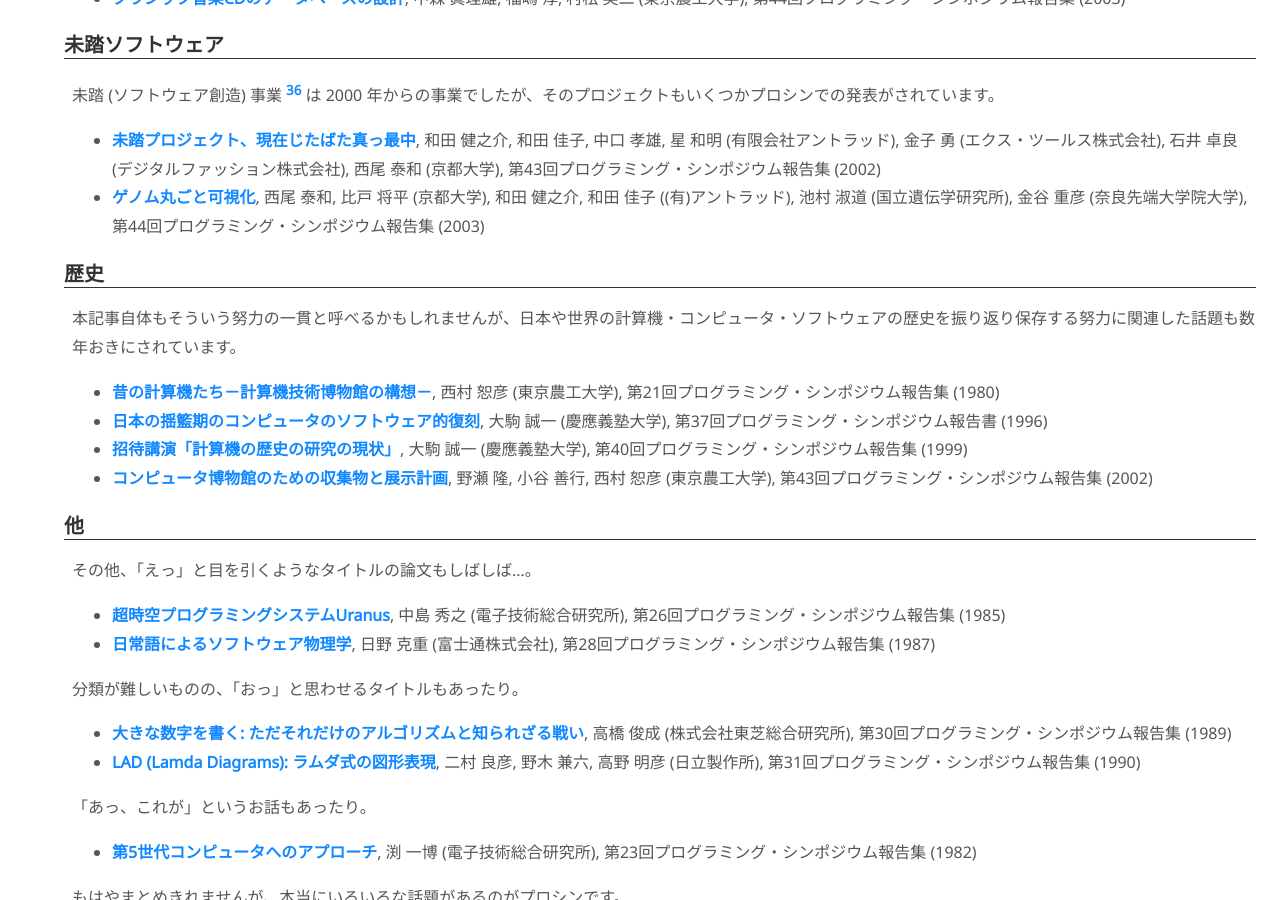
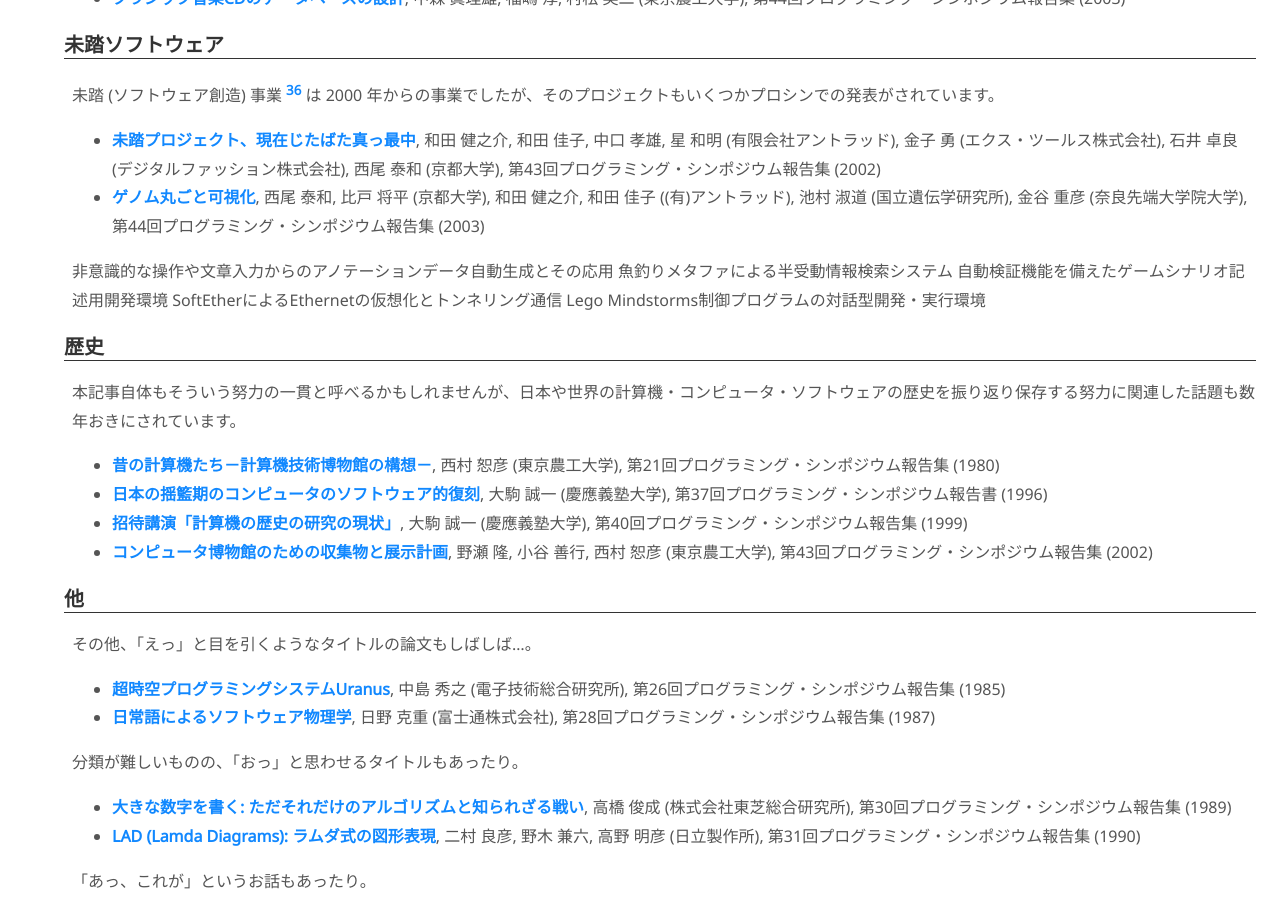
Before and after one commit to dmikurube/writings, a Jekyll site: the page built from articles/discover-japanese-programming-papers-60-years-ago.md, in a window 1280 px wide and 900 px high, scrolled down 19384 px. Built offline with Jekyll 4.4.1, drawn with Linux system fonts in a browser that asks for light colours.

Commit message:
[WIP] Mitou

```diff
--- a/articles/discover-japanese-programming-papers-60-years-ago.md
+++ b/articles/discover-japanese-programming-papers-60-years-ago.md
@@ -760,6 +760,12 @@ GC (Garbage Collection) に特化したような話も、一定程度あった
 * [未踏プロジェクト、現在じたばた真っ最中](https://ipsj.ixsq.nii.ac.jp/ej/?action=repository_uri&item_id=239812), 和田 健之介, 和田 佳子, 中口 孝雄, 星 和明 (有限会社アントラッド), 金子 勇 (エクス・ツールス株式会社), 石井 卓良 (デジタルファッション株式会社), 西尾 泰和 (京都大学), 第43回プログラミング・シンポジウム報告集 (2002)
 * [ゲノム丸ごと可視化](https://ipsj.ixsq.nii.ac.jp/ej/?action=repository_uri&item_id=239872), 西尾 泰和, 比戸 将平 (京都大学), 和田 健之介, 和田 佳子 ((有)アントラッド), 池村 淑道 (国立遺伝学研究所), 金谷 重彦 (奈良先端大学院大学), 第44回プログラミング・シンポジウム報告集 (2003)
 
+非意識的な操作や文章入力からのアノテーションデータ自動生成とその応用
+魚釣りメタファによる半受動情報検索システム
+自動検証機能を備えたゲームシナリオ記述用開発環境
+SoftEtherによるEthernetの仮想化とトンネリング通信
+Lego Mindstorms制御プログラムの対話型開発・実行環境
+
 歴史
 -----
 
```
